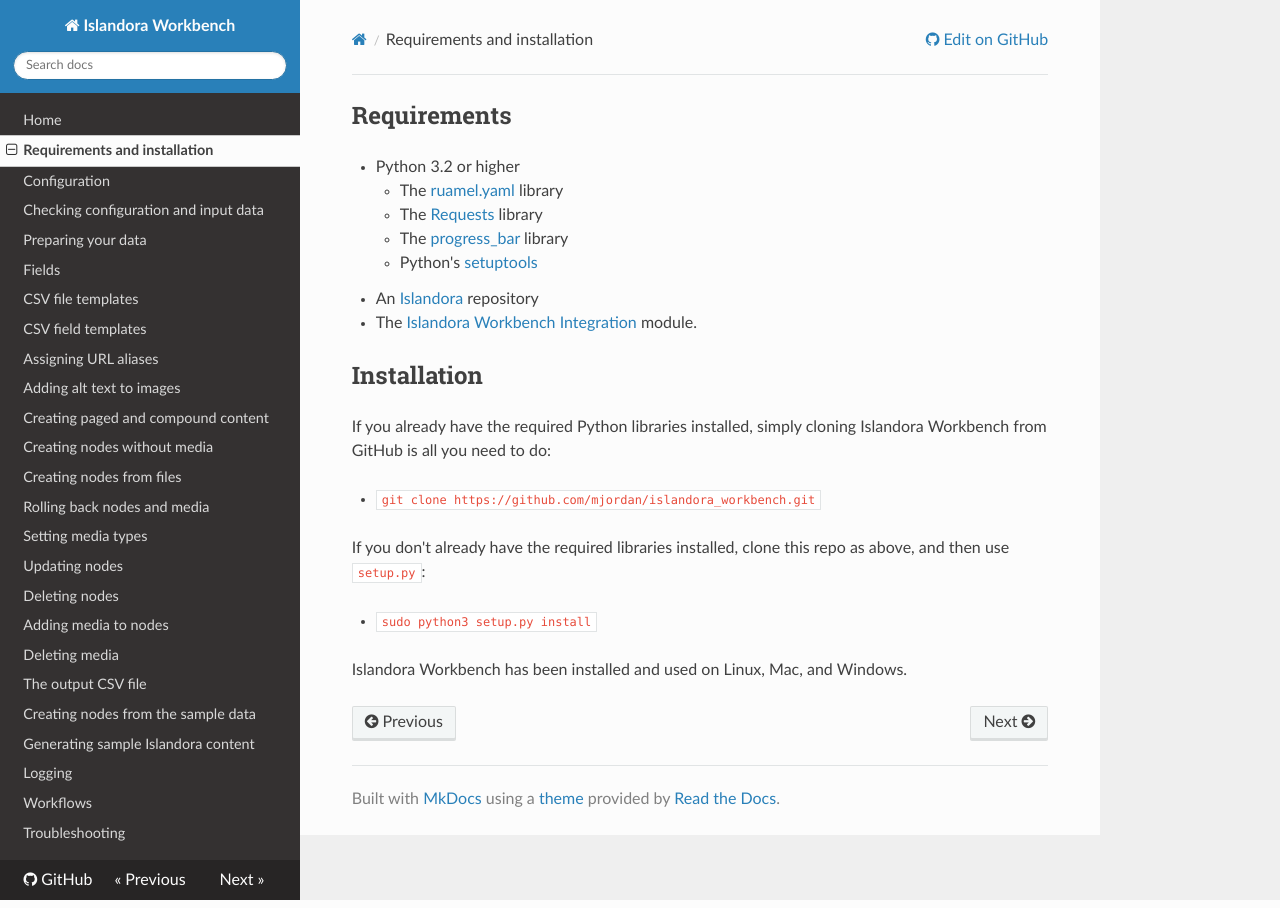
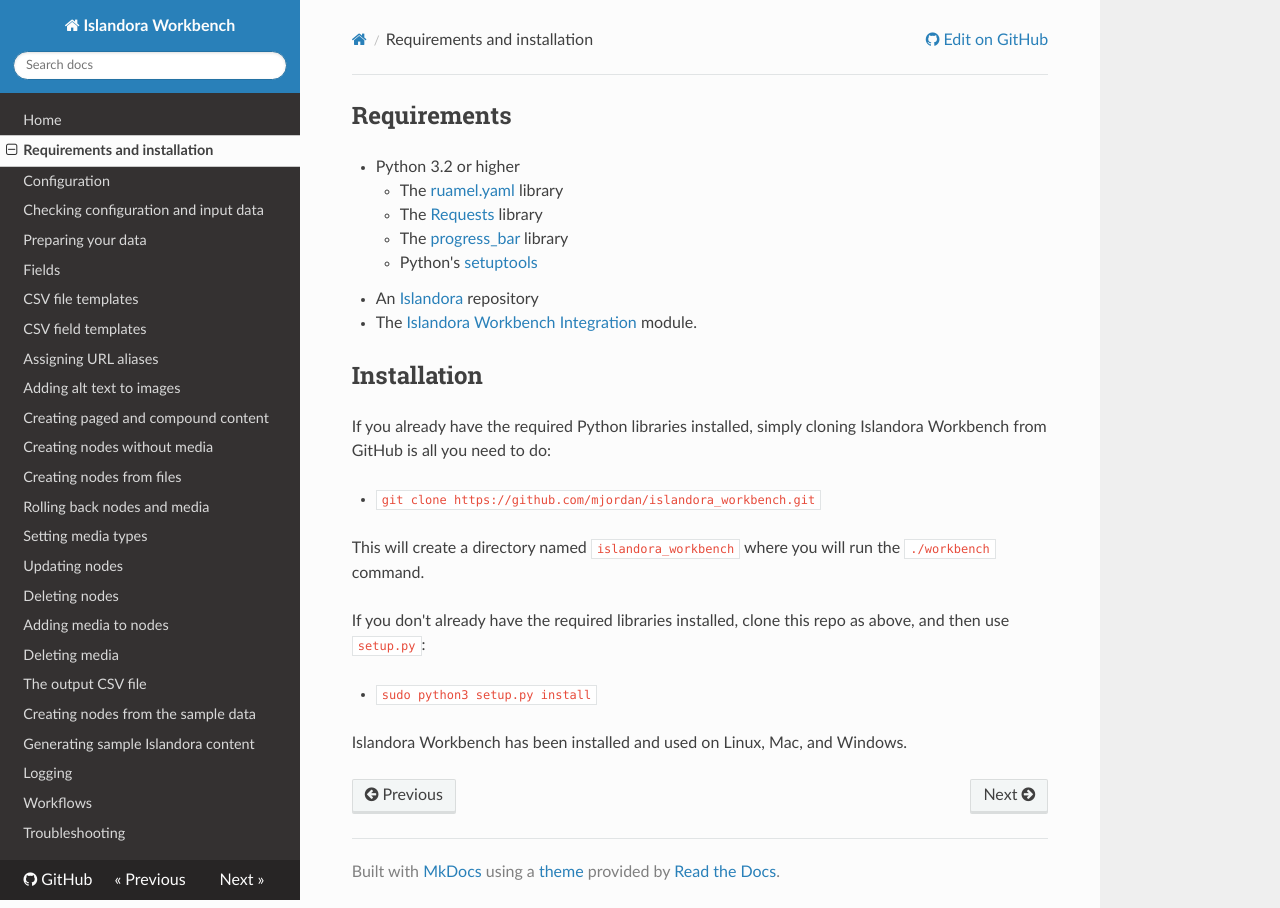
Before and after one commit to mjordan/islandora_workbench_docs, an MkDocs documentation site: the page built from docs/installation.md, in a window 1280 px wide. Built offline with MkDocs 1.6.1, drawn with Linux system fonts in a browser that asks for light colours; nearby versions of some CDN libraries; old or Windows-style settings are respelled for this version of MkDocs.

Commit message:
Clarified that you should be in the 'islandora_workbench' directory. Credit to @dara2 for pointing this out.

```diff
--- a/docs/installation.md
+++ b/docs/installation.md
@@ -14,6 +14,8 @@
 
 * `git clone https://github.com/mjordan/islandora_workbench.git`
 
+This will create a directory named `islandora_workbench` where you will run the `./workbench` command.
+
 If you don't already have the required libraries installed, clone this repo as above, and then use `setup.py`:
 
 * `sudo python3 setup.py install`
```
Also changed, not shown: docs/index.md (+2 -0 lines), site/index.html.
